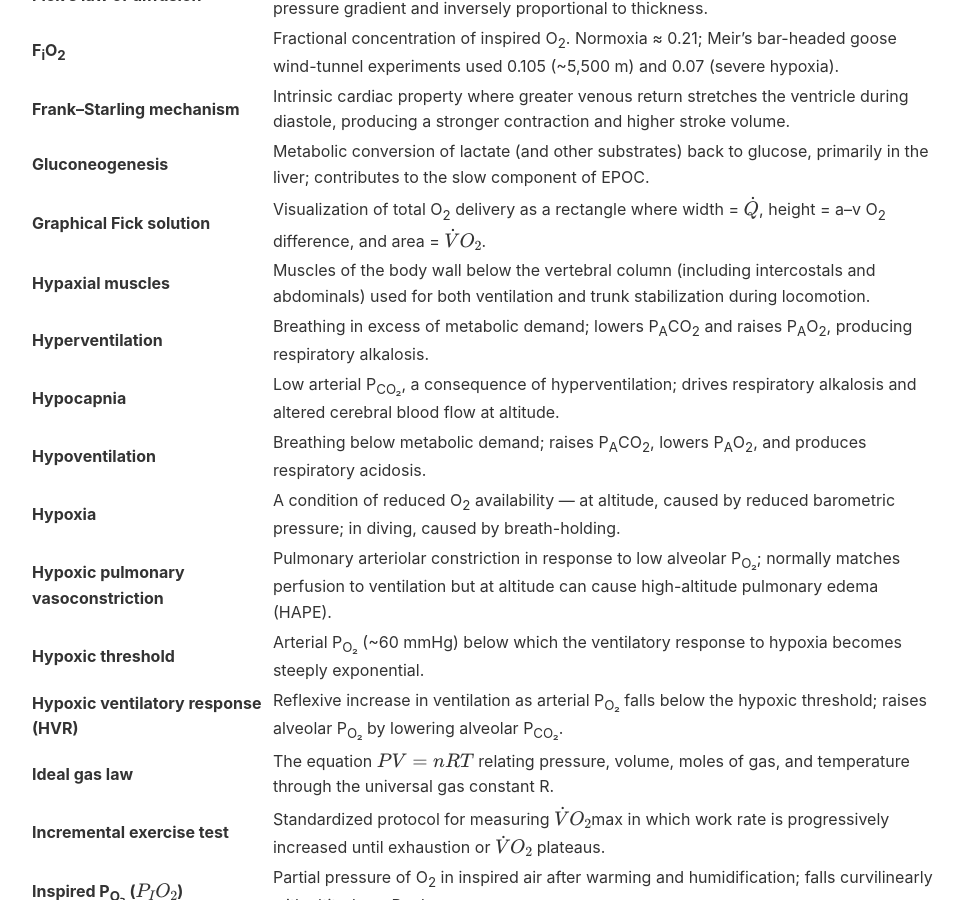
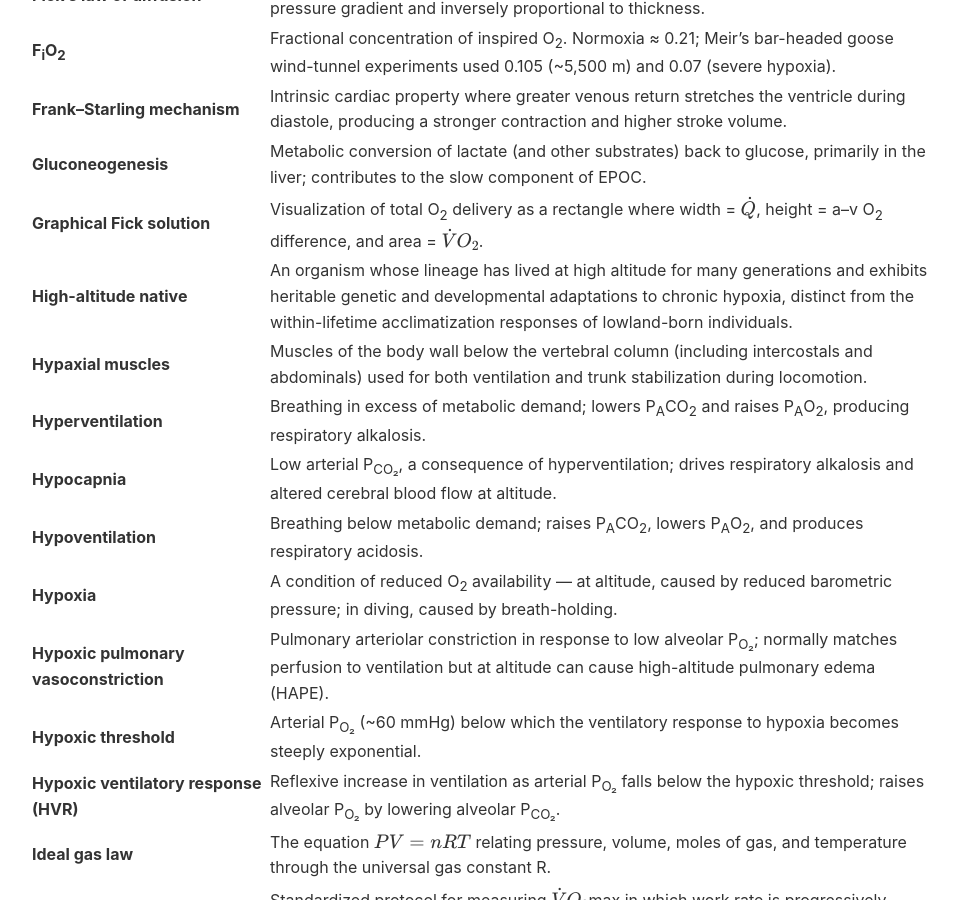
Before and after one commit to MADaley/E183_ExercisePhysiology, a Jekyll site: the page built from glossary-oxygen-cascade.md, in a window 1280 px wide and 900 px high, scrolled down 3377 px. Shown: the whole window, without its empty margins (155-1118 px from the left). Built offline with Jekyll 4.4.1, drawn with Linux system fonts in a browser that asks for light colours.

Commit message:
Re-add High-altitude native as a conceptual glossary entry
Defines the term generically as an organism whose lineage has
lived at altitude for many generations and exhibits heritable
adaptations distinct from within-lifetime acclimatization,
without reference to any specific human population.

Co-Authored-By: Claude Opus 4.7 <noreply@anthropic.com>

```diff
--- a/glossary-oxygen-cascade.md
+++ b/glossary-oxygen-cascade.md
@@ -68,6 +68,7 @@ A complete, deduplicated reference of the key terms introduced across Weeks 1–
 | **Frank–Starling mechanism** | Intrinsic cardiac property where greater venous return stretches the ventricle during diastole, producing a stronger contraction and higher stroke volume. |
 | **Gluconeogenesis** | Metabolic conversion of lactate (and other substrates) back to glucose, primarily in the liver; contributes to the slow component of EPOC. |
 | **Graphical Fick solution** | Visualization of total O<sub>2</sub> delivery as a rectangle where width = $\dot{Q}$, height = a–v O<sub>2</sub> difference, and area = $\dot{V}O_2$. |
+| **High-altitude native** | An organism whose lineage has lived at high altitude for many generations and exhibits heritable genetic and developmental adaptations to chronic hypoxia, distinct from the within-lifetime acclimatization responses of lowland-born individuals. |
 | **Hypaxial muscles** | Muscles of the body wall below the vertebral column (including intercostals and abdominals) used for both ventilation and trunk stabilization during locomotion. |
 | **Hyperventilation** | Breathing in excess of metabolic demand; lowers P<sub>A</sub>CO<sub>2</sub> and raises P<sub>A</sub>O<sub>2</sub>, producing respiratory alkalosis. |
 | **Hypocapnia** | Low arterial P<sub>CO₂</sub>, a consequence of hyperventilation; drives respiratory alkalosis and altered cerebral blood flow at altitude. |
```
